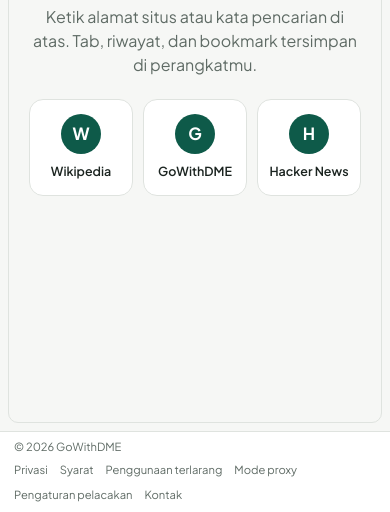
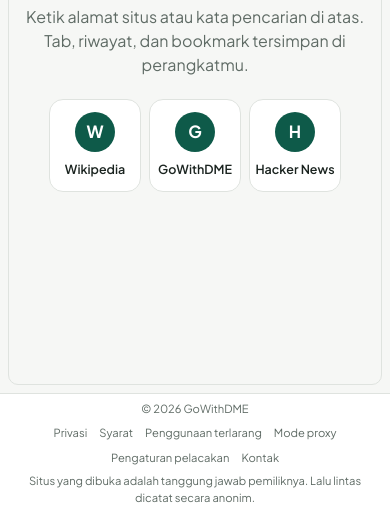
Before and after one commit to kalfinstudio-ux/browser, a plain HTML site: page index.html in a window 390 px wide. Shown: the part 332-844 px from the top of the page. Drawn offline with Linux system fonts and the light colour scheme; no server answers.

Commit message:
Add files via upload

```diff
--- a/css/browser.css
+++ b/css/browser.css
@@ -126,8 +126,8 @@ kbd{font:inherit;font-size:.72rem;padding:1px 6px;border:1px solid var(--line);b
 .empty h1{font-size:1.5rem;margin:0 0 8px}
 .empty p{margin:0 0 22px;color:var(--muted)}
 .empty p.hint{margin:22px 0 0;font-size:.78rem}
-.dial{display:grid;grid-template-columns:repeat(auto-fill,minmax(104px,1fr));gap:10px}
-.dial button{display:flex;flex-direction:column;align-items:center;gap:8px;padding:14px 6px;background:var(--card);border:1px solid var(--line);border-radius:14px;color:var(--text);font-size:.78rem;font-weight:600;min-width:0;cursor:pointer;transition:transform .12s,border-color .12s,box-shadow .12s}
+.dial{display:flex;flex-wrap:wrap;justify-content:center;gap:10px}
+.dial button{width:112px;display:flex;flex-direction:column;align-items:center;gap:8px;padding:14px 6px;background:var(--card);border:1px solid var(--line);border-radius:14px;color:var(--text);font-size:.78rem;font-weight:600;min-width:0;cursor:pointer;transition:transform .12s,border-color .12s,box-shadow .12s}
 .dial button:hover{border-color:var(--orange);box-shadow:0 4px 14px rgba(0,0,0,.12);transform:translateY(-1px)}
 .dial i{font-style:normal;width:40px;height:40px;border-radius:50%;display:grid;place-items:center;background:var(--green);color:var(--card);font-size:1.05rem;font-weight:700;text-transform:uppercase}
 .dial span{max-width:100%;overflow:hidden;text-overflow:ellipsis;white-space:nowrap}
@@ -152,8 +152,9 @@ body.focus .stage{margin:0;border:0;border-radius:0}
   .chip{display:none}
 }
 @media (max-width:700px){
-  .foot .note{display:none}
-  .foot{font-size:.7rem}
+  .foot{font-size:.7rem;justify-content:center;text-align:center}
+  .foot nav{justify-content:center}
+  .foot .note{margin:0;flex-basis:100%}
 }
 @media (max-width:640px){
   .top{padding-left:12px;padding-right:12px}
@@ -172,7 +173,9 @@ body.focus .stage{margin:0;border:0;border-radius:0}
   .info{margin-left:0;flex:none;white-space:nowrap}
   .stage{margin:6px 8px 8px;border-radius:10px}
   .notice{margin:6px 8px 0}
-  .empty{padding-top:28px}
+  .empty{padding-top:28px;padding-left:12px;padding-right:12px}
+  .dial{gap:8px}
+  .dial button{width:92px;padding:12px 4px}
   .empty p.hint{display:none}
 }
 @media (max-width:380px){
```
